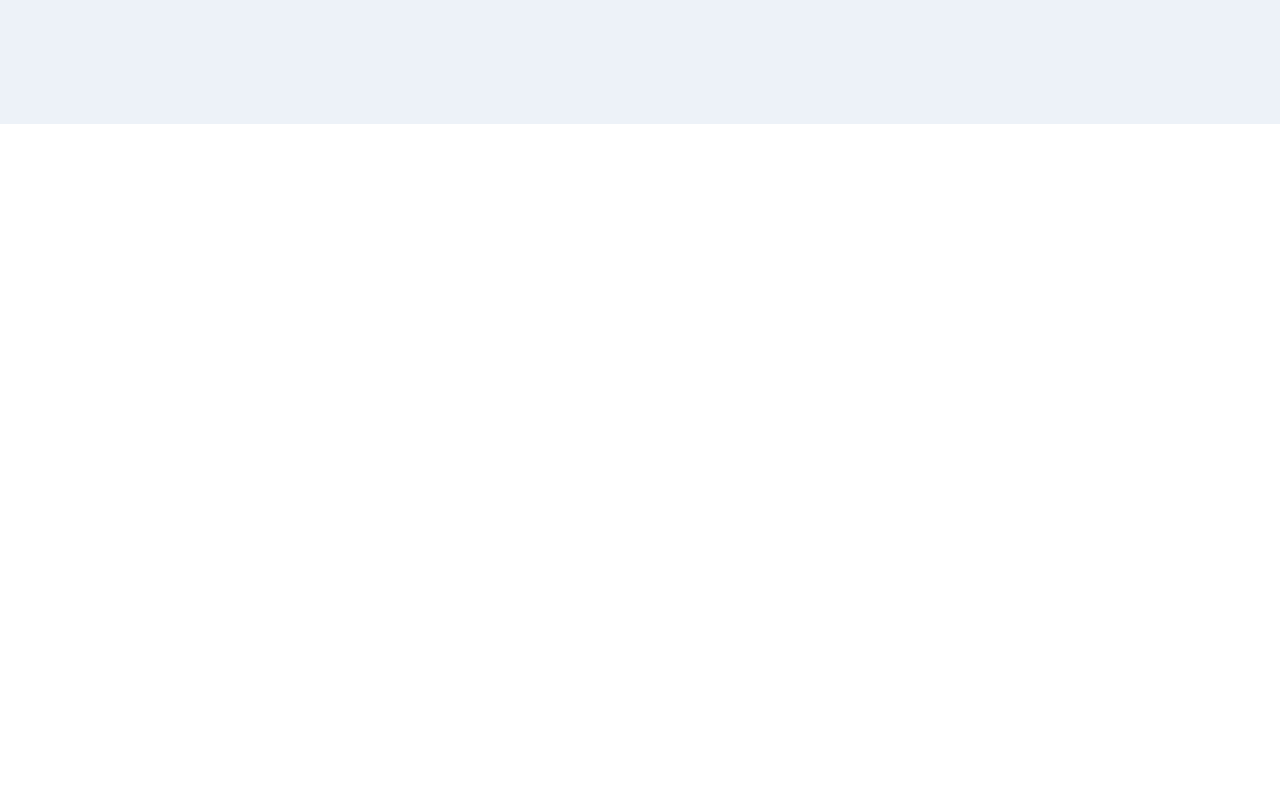
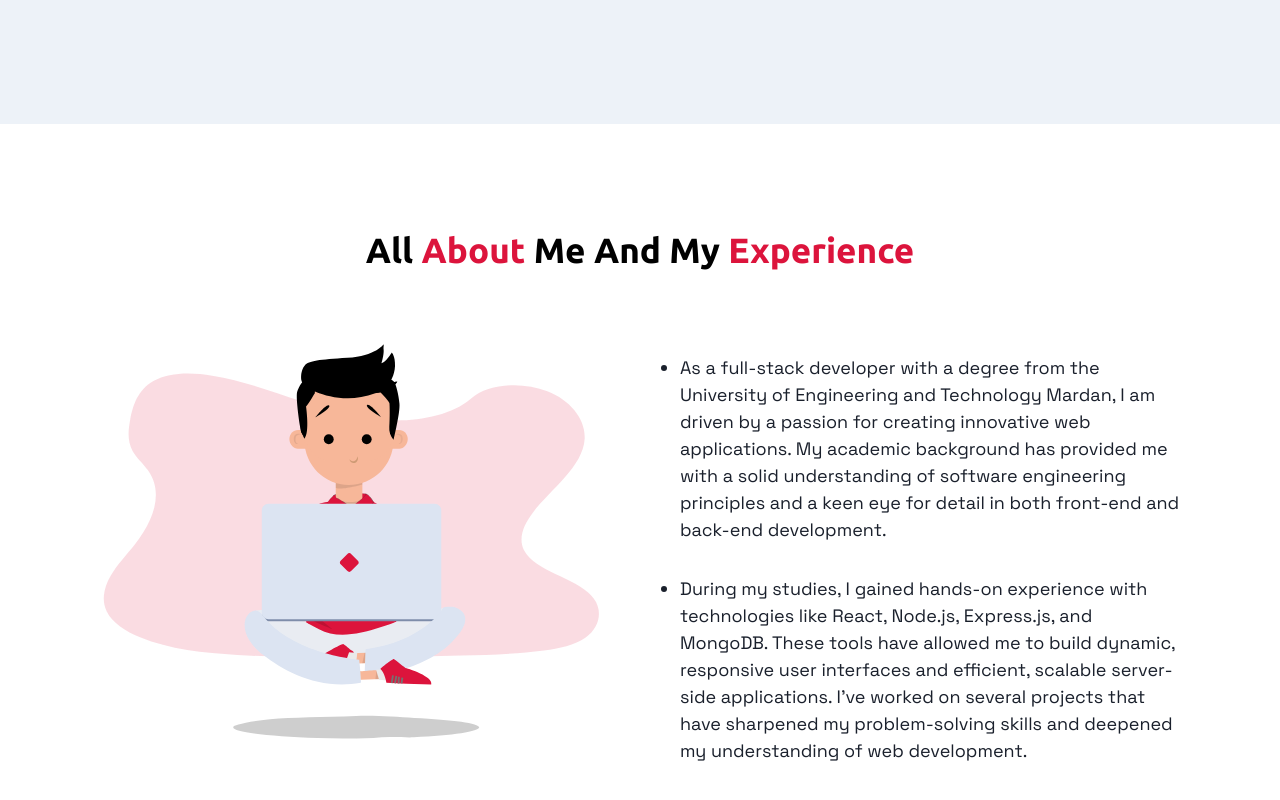
Before and after one commit to IrfanUllahs/Portfolio, a React (Vite) app: page / in a window 1280 px wide. Shown: the part 676-1476 px from the top of the page. Before the commit the page ends 800 px from the top, so only its background shows below. Built offline with nearby package versions, Linux system fonts and the light colour scheme.

Commit message:
the hero section is done

```diff
--- a/src/App.jsx
+++ b/src/App.jsx
@@ -5,7 +5,7 @@ import Home from "./Pages/Home";
 
 function App() {
   return (
-    <div className="bg-[#EDF2F8]">
+    <div>
       <Home />
     </div>
   );
--- a/src/Pages/Home.jsx
+++ b/src/Pages/Home.jsx
@@ -3,6 +3,7 @@ import { useState } from "react";
 import Header from "../components/Header";
 import Hero from "../components/Hero";
 import { IoClose } from "react-icons/io5";
+import AboutMe from "../components/AboutMe";
 
 export default function Home() {
   const [isOpen, setOpen] = useState(false);
@@ -23,6 +24,7 @@ export default function Home() {
         <>
           <Header isOpen={isOpen} setOpen={setOpen} />
           <Hero isOpen={isOpen} setOpen={setOpen} />
+          <AboutMe />
         </>
       )}
     </div>
--- /dev/null
+++ b/src/components/AboutMe.jsx
@@ -0,0 +1,39 @@
+import React from "react";
+import profileSvg from "../../public/svgProfile.svg";
+function AboutMe() {
+  return (
+    <div className=" flex justify-center items-center flex-col cm:px-[100px] px-[10px] py-[100px] dark:bg-[#1A202C] ">
+      <h1 className="font-sans text-[28px] sm:text-[35px] font-bold text-center dark:text-secondary">
+        All <span className="text-primary">About</span> Me And My{" "}
+        <span className="text-primary">Experience</span>
+      </h1>
+      <div className=" flex justify-center items-center mt-10 gap-10 cm:flex-row flex-col  ">
+        <div className="flex-1 ">
+          <img src={profileSvg} alt="profile" />
+        </div>
+        <div className="flex-1">
+          <ul className="flex flex-col gap-6 custom-bullets">
+            <li className="font-serif text-[18px] text-[#1a202c] dark:text-secondary  ">
+              As a full-stack developer with a degree from the University of
+              Engineering and Technology Mardan, I am driven by a passion for
+              creating innovative web applications. My academic background has
+              provided me with a solid understanding of software engineering
+              principles and a keen eye for detail in both front-end and
+              back-end development.
+            </li>
+            <li className="font-serif text-[18px] text-[#1a202c] dark:text-secondary">
+              During my studies, I gained hands-on experience with technologies
+              like React, Node.js, Express.js, and MongoDB. These tools have
+              allowed me to build dynamic, responsive user interfaces and
+              efficient, scalable server-side applications. I’ve worked on
+              several projects that have sharpened my problem-solving skills and
+              deepened my understanding of web development.
+            </li>
+          </ul>
+        </div>
+      </div>
+    </div>
+  );
+}
+
+export default AboutMe;
--- a/src/components/Header.jsx
+++ b/src/components/Header.jsx
@@ -19,7 +19,7 @@ function Header({ isOpen, setOpen }) {
 
   return (
     <>
-      <div className="flex justify-between px-6 pt-2 bg-[#EDF2F8] dark:bg-[#0F1624]  transition-all duration-300  fixed w-full dark:shadow-sm dark:shadow-gray-300">
+      <div className="flex justify-between px-6 pt-2 bg-[#EDF2F8] dark:bg-[#0F1624]  transition-all duration-300  fixed w-full z-40">
         <h1 className="text-[35px] font-sans font-bold dark:text-secondary ">
           IR<span className="text-primary ">FAN</span>{" "}
         </h1>
--- a/src/components/Hero.jsx
+++ b/src/components/Hero.jsx
@@ -5,7 +5,7 @@ import { IoClose } from "react-icons/io5";
 
 function Hero({ isOpen, setOpen }) {
   return (
-    <div className="flex flex-col cm:flex-row cm:h-[100vh] dark:bg-[#0F1624] transition-all duration-300   ">
+    <div className="flex flex-col cm:flex-row cm:h-[100vh] dark:bg-[#0F1624] transition-all duration-300 bg-[#EDF2F8]   ">
       {/* Left Side */}
       <div className="flex-[2]  flex justify-center flex-col items-center cm:items-end p-4 cm:order-1 order-2 ">
         <div className="flex flex-col  text-center md:text-right text-[#1A202C] items-start lg:pr-[100px]">
@@ -53,7 +53,7 @@ function Hero({ isOpen, setOpen }) {
 
       {/* Right Side */}
       <div className="flex-1  pt-10 md:pt-[100px] flex  cm:order-2 order-1  md:px-0 cs:mt-0 mt-16 cm:mr-16  ">
-        <div className="relative  w-[280px] h-[280px] xs:w-[400px] xs:h-[400px] md:w-[350px] md:h-[350px]  mx-auto ">
+        <div className="relative  w-[280px] h-[280px] xs:w-[400px] xs:h-[400px] md:w-[350px] md:h-[350px]  mx-auto -z-0 ">
           <div className="bg-primary rounded-full w-[85%] h-[85%] "></div>
           <img
             src={profileImage}
--- a/src/index.css
+++ b/src/index.css
@@ -13,3 +13,11 @@
   font-family: -apple-system, BlinkMacSystemFont, "Segoe UI", Helvetica, Arial,
     sans-serif, "Apple Color Emoji", "Segoe UI Emoji", "Segoe UI Symbol";
 }
+ul.custom-bullets {
+  list-style-type: disc; /* Default dot */
+  margin-left: 20px; /* Adjust left margin if needed */
+}
+
+ul.custom-bullets li {
+  margin-bottom: 8px; /* Space between list items */
+}
```
Also changed, not shown: public/svgProfile.svg (added).
